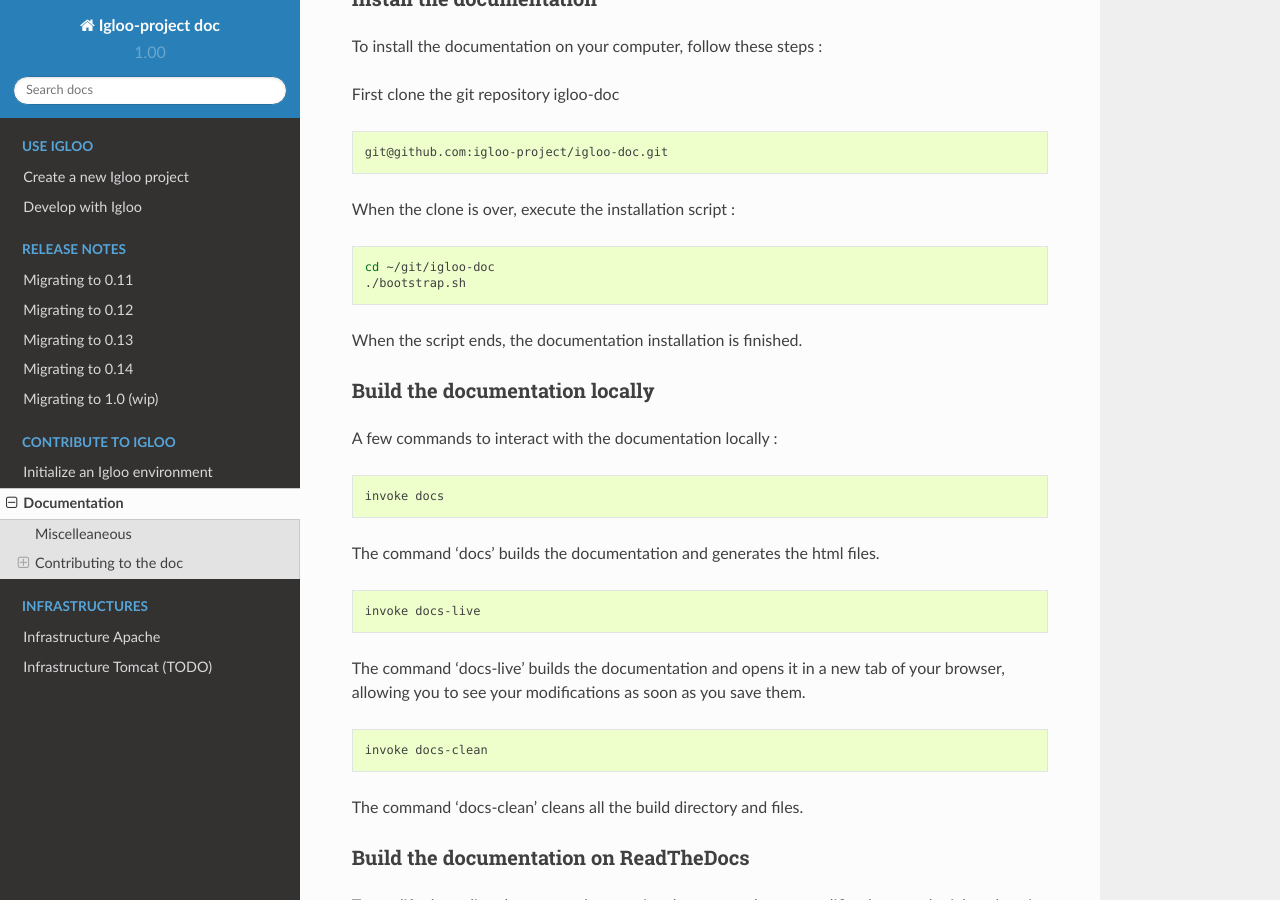
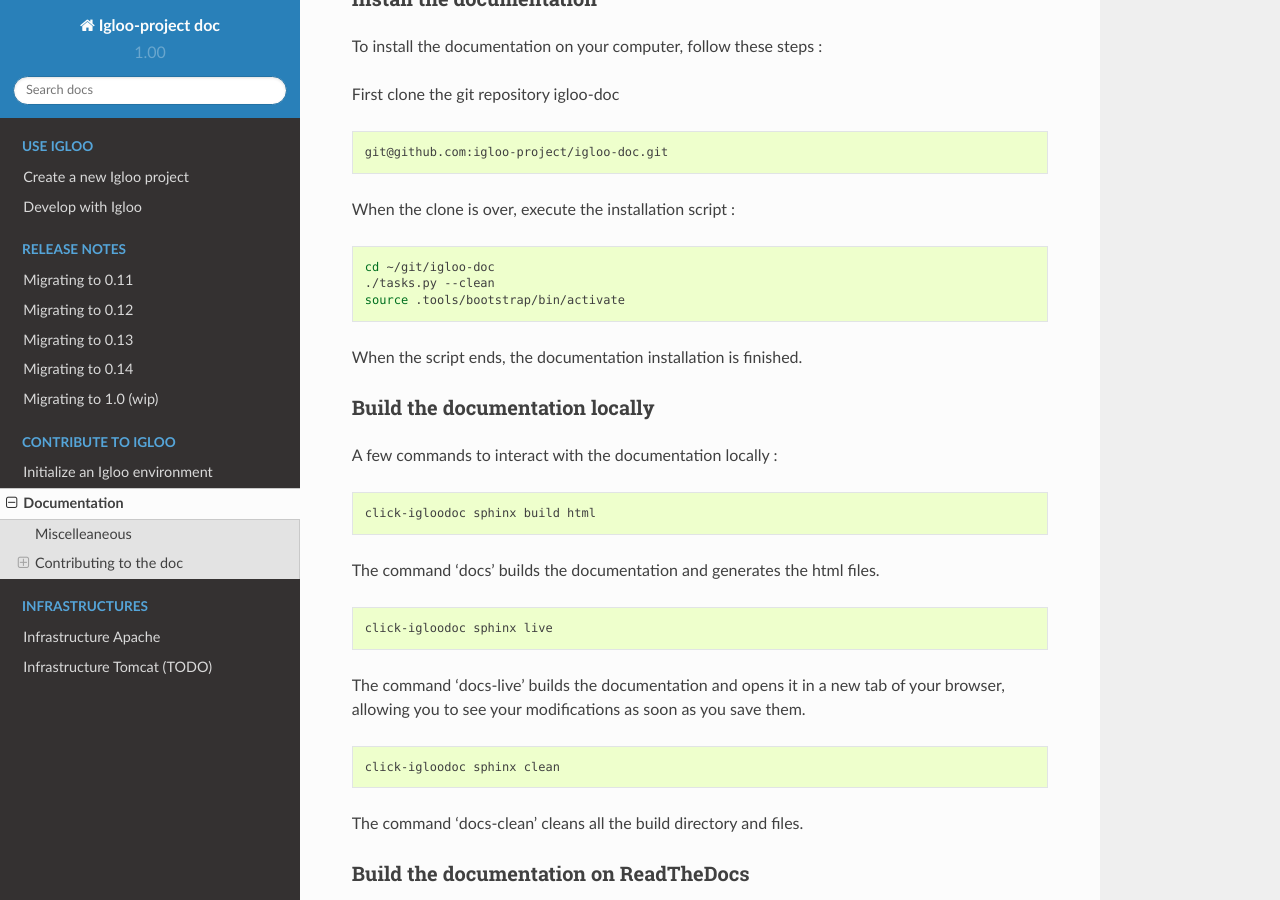
Before and after one commit to igloo-project/igloo-doc, a Sphinx documentation site: the page built from source/development/docs.rst, in a window 1280 px wide and 900 px high, scrolled down 335 px. Built offline with Sphinx 7.4.7 and the Read the Docs theme 2.0.0, drawn with Linux system fonts in a browser that asks for light colours.

Commit message:
updated how to generate documentation

```diff
--- a/source/development/docs.rst
+++ b/source/development/docs.rst
@@ -26,7 +26,8 @@
 .. code-block:: bash
 
   cd ~/git/igloo-doc
-  ./bootstrap.sh
+  ./tasks.py --clean
+  source .tools/bootstrap/bin/activate
 
 When the script ends, the documentation installation is finished.
 
@@ -37,20 +38,20 @@
 
 .. code-block:: bash
 
-  invoke docs
+  click-igloodoc sphinx build html
 
 The command 'docs' builds the documentation and generates the html files.
 
 .. code-block:: bash
 
-  invoke docs-live
+  click-igloodoc sphinx live
 
 The command 'docs-live' builds the documentation and opens it in a new tab of your browser,
 allowing you to see your modifications as soon as you save them.
 
 .. code-block:: bash
 
-  invoke docs-clean
+  click-igloodoc sphinx clean
 
 The command 'docs-clean' cleans all the build directory and files.
 
```
Also changed, not shown: tasks.py (+3 -5 lines), 1 other file.
